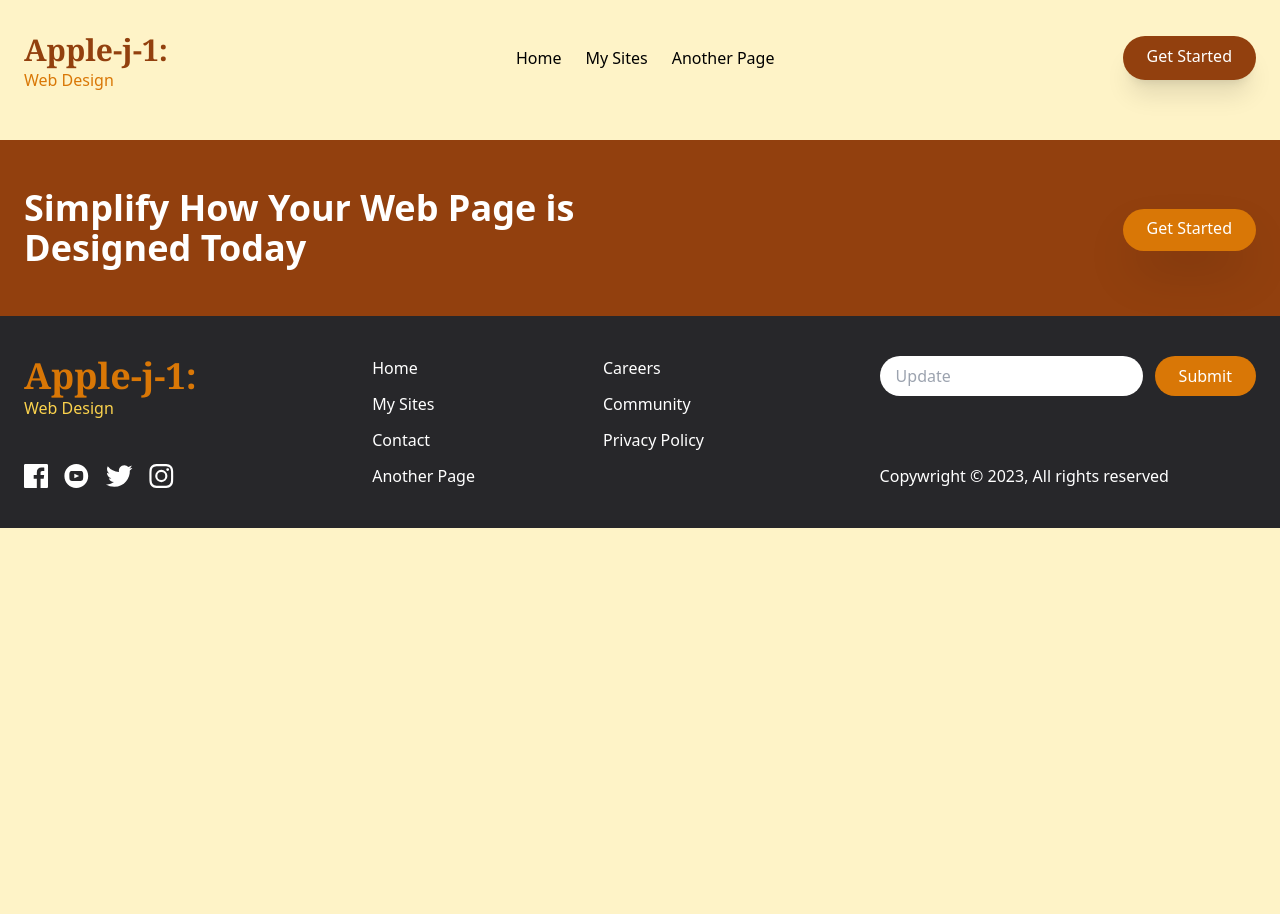
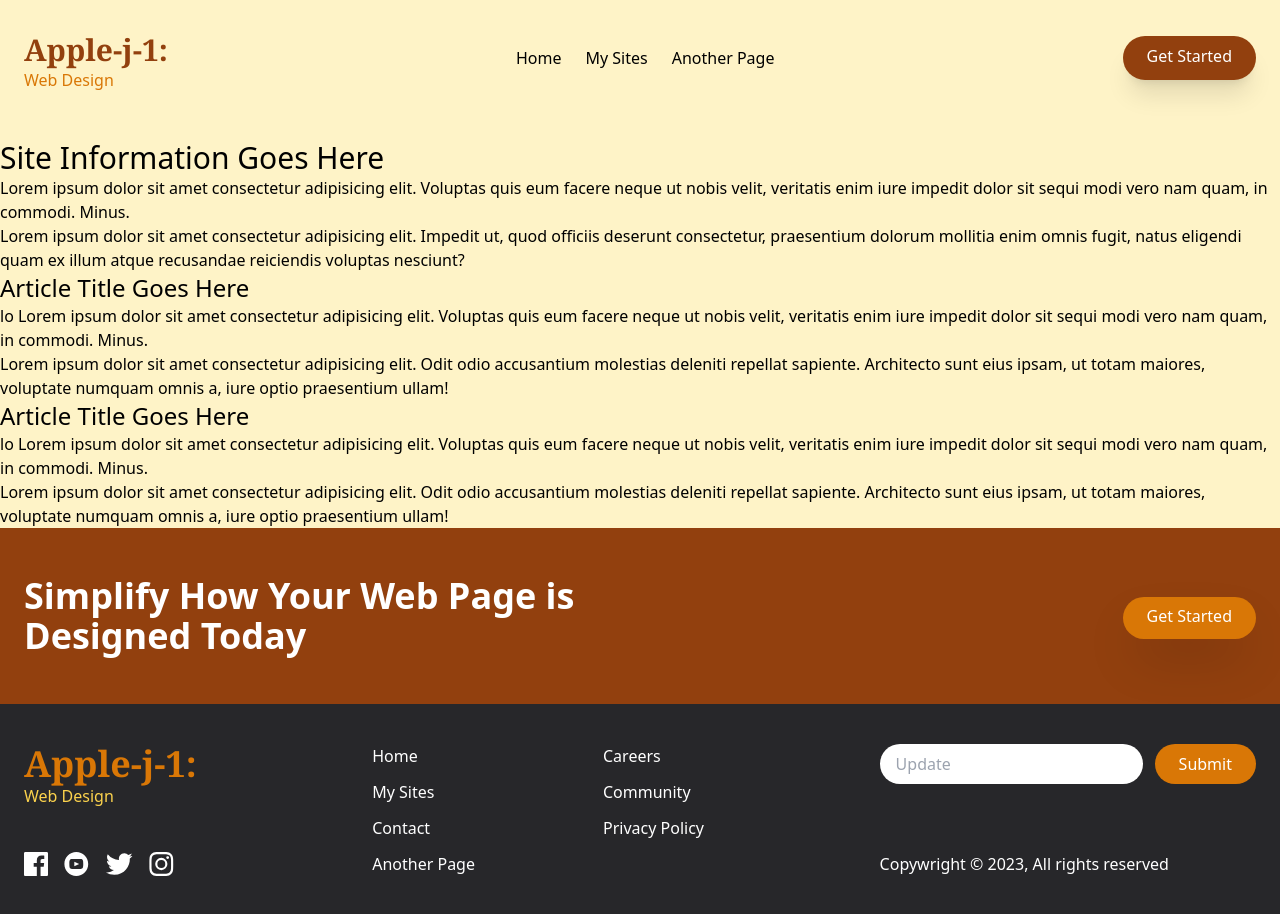
Before and after one commit to JerryApplegarth/Applej1, a website: page contact.html in a window 1280 px wide. Before the commit the page ends 800 px from the top, so only its background shows below. Drawn offline with Linux system fonts and the light colour scheme.

Commit message:
added context to all pages

```diff
--- a/contact.html
+++ b/contact.html
@@ -43,6 +43,39 @@
         </div>
     </nav>
     <br>
+
+    <!-- Body Section for Contact Page -->
+    <section>
+        <div>
+            <h2 class="text-3xl">Site Information Goes Here</h2>
+            <p>Lorem ipsum dolor sit amet consectetur adipisicing elit. Voluptas quis eum facere neque ut nobis velit,
+                veritatis enim iure impedit dolor sit sequi modi vero nam quam, in commodi. Minus.</p>
+            <p>Lorem ipsum dolor sit amet consectetur adipisicing elit. Impedit ut, quod officiis deserunt consectetur,
+                praesentium dolorum mollitia enim omnis fugit, natus eligendi quam ex illum atque recusandae reiciendis
+                voluptas nesciunt?</p>
+        </div>
+        <div>
+            <h3 class="text-2xl">Article Title Goes Here</h3>
+            <p>lo
+                Lorem ipsum dolor sit amet consectetur adipisicing elit. Voluptas quis eum facere neque ut nobis velit,
+                veritatis enim iure impedit dolor sit sequi modi vero nam quam, in commodi. Minus.</p>
+            <p>Lorem ipsum dolor sit amet consectetur adipisicing elit. Odit odio accusantium molestias deleniti repellat
+                sapiente. Architecto sunt eius ipsam, ut totam maiores, voluptate numquam omnis a, iure optio praesentium
+                ullam!</p>
+            </p>
+        </div>
+        <div>
+            <h3 class="text-2xl">Article Title Goes Here</h3>
+            <p>lo
+                Lorem ipsum dolor sit amet consectetur adipisicing elit. Voluptas quis eum facere neque ut nobis velit,
+                veritatis
+                enim iure impedit dolor sit sequi modi vero nam quam, in commodi. Minus.</p>
+            <p>Lorem ipsum dolor sit amet consectetur adipisicing elit. Odit odio accusantium molestias deleniti repellat
+                sapiente.
+                Architecto sunt eius ipsam, ut totam maiores, voluptate numquam omnis a, iure optio praesentium ullam!</p>
+            </p>
+        </div>
+    </section>
 
     <section id="cta" class="bg-amber-800">
         <!-- Flex Container -->
```
Also changed, not shown: page.html (+33 -0 lines), sites.html (+24 -0 lines).
